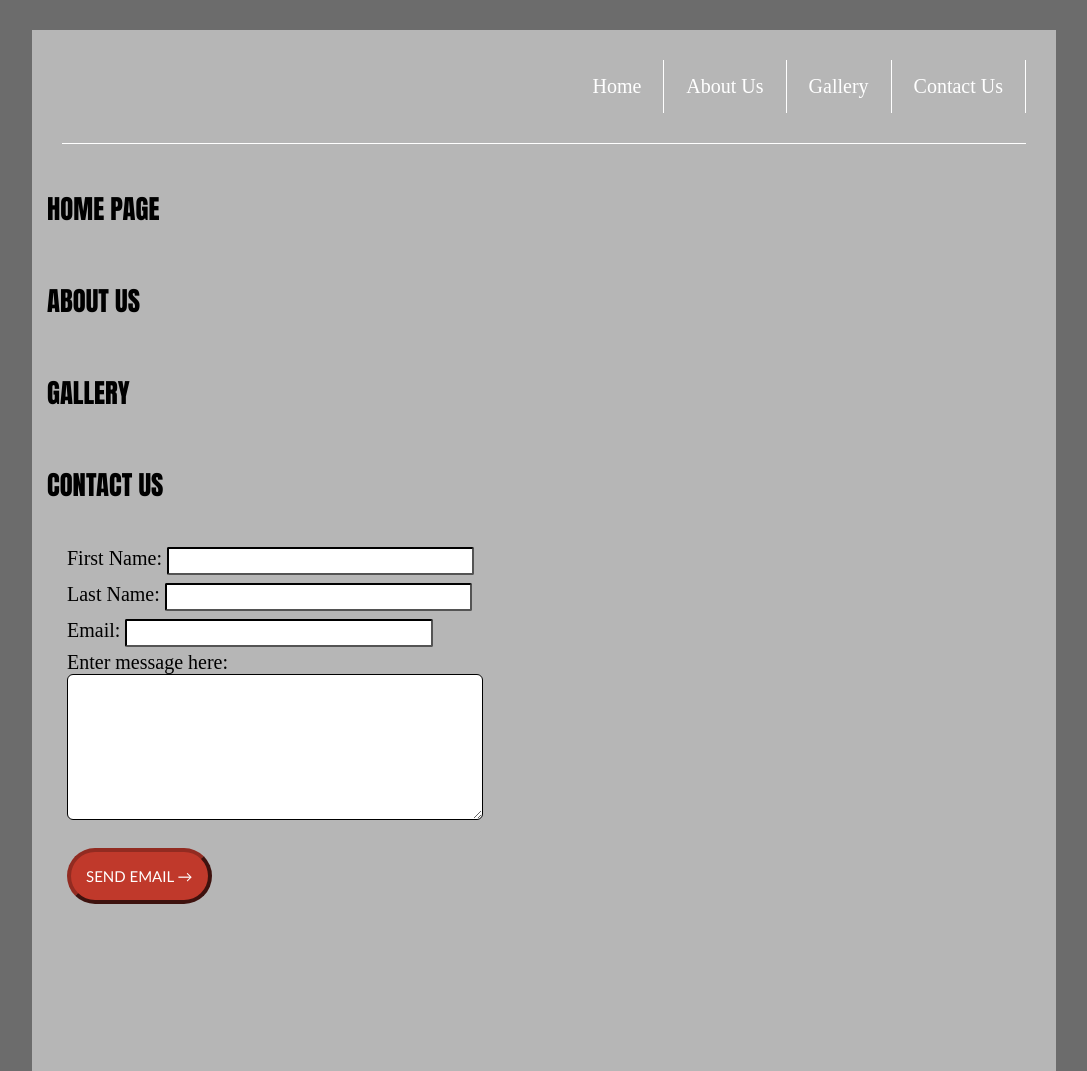
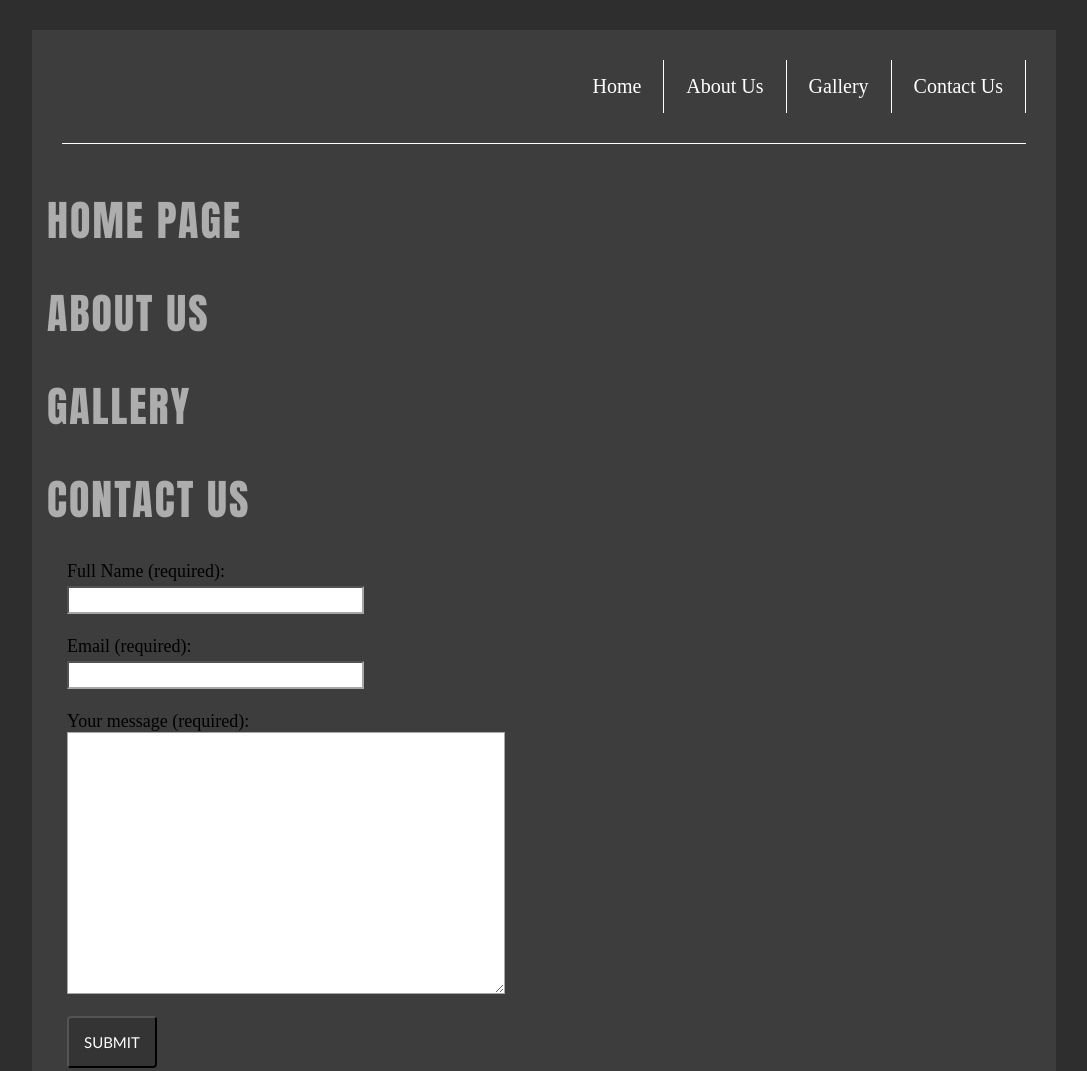
Before and after one commit to Jullan2018/travel-web, a plain HTML site: page index.html in a window 1280 px wide. Shown: the top 1071 px of the page, without its empty margins (96-1183 px from the left). Drawn offline with Linux system fonts and the light colour scheme.

Commit message:
new changes

```diff
--- a/index.html
+++ b/index.html
@@ -14,32 +14,31 @@
 
     <section>
     <div id = "home.html">
-    <h1> HOME PAGE</h1>
+    <div id ="title"> HOME PAGE</div>
     </section>
 
     <section>
     <div id = "about.html">
-    <h1> ABOUT US</h1>
+    <div id ="title"> ABOUT US</div>
     </section>
 
     <section>
     <div id = "gallery.html">
-    <h1> GALLERY </h1>
+    <div id ="title"> GALLERY </div>
     </section>
     <section>
     <div id = "contact.html">
-    <h1>CONTACT US</h1>
-
+    <div id ="title">CONTACT US</div>
+    <div id="contact_form"
     <form action="" id="contactform" method="post">
-    <label>First Name: <input type="text" name="fname"><br>
-    <label>Last Name: <input type="text" name="lname"><br>
-    <label>Email: <input type="text" name="email"><br>
-    <label>Enter message here:</label><br>
-    <textarea id="textarea" rows ="10" cols="20">
+    <label>Full Name (required): </label><br><input type="text" id="name" name="name"><br><br>
+    <label>Email (required): </label><br><input type="text" id="email" name="email"><br><br>
+    <label>Your message (required): </label><br>
+    <textarea id="textarea"rows ="5" cols="80">
     </textarea><br><br>
-    <button type="submit" name="contactbutton">SEND EMAIL →</button>
+    <button type="submit" name="contactbutton">SUBMIT</button>
     </form>
-
+    </div>
 
 
     </section>
--- a/style.css
+++ b/style.css
@@ -1,26 +1,30 @@
 html
 {
-    background: #6C6C6C;
+    background: #2E2E2E;
     height:100%;
-    padding:0px;
+    padding-bottom:0px;
     margin:0px;
 }
 body
 {
     position: relative;
-    background-color: #B6B6B6;
     margin-left: 10%;
     margin-right:10%;
-    margin-bottom: 0%;
+    background-color: rgb(61, 61, 61);
     padding-bottom: 100%;
-    min-width : 70%;
     min-height: 100%;
+}
+
+#title{
+    color:rgb(173, 173, 173);
+    letter-spacing: 2px;
+    font-size:42px;
+    font-family: Impact, Haettenschweiler, 'Arial Narrow Bold', sans-serif;
+    padding : 15px;
 }
 h1
 {
-    padding : 15px;
-    font-family: Impact, Haettenschweiler, 'Arial Narrow Bold', sans-serif;
-    font-size: 20pt;
+
 }
 h2
 {
@@ -58,15 +62,14 @@ li a:hover{
 }
 input
 {
-    padding:10px;
-    font-size:12px;
-    border-radius: 2px;
-    border-color: black;
+    padding:5px;
+    border-radius: 0.5px;
+    border-color: rgb(168, 166, 166);
 }
 label
 {
-    padding:35px;
-    font-size:20px;
+    font-family: 'Times New Roman', Times, serif;
+    font-size: 18px;
 }
 input[type="text"]{
     width:30%;
@@ -78,24 +81,30 @@ input[type="text"]{
 
 textarea{
     width:40%;
-    font-size:12px;
-    border-radius: 6px;
-    border-color: black;
-    margin-left:35px;
+    height: 240px;
+    font-size:14px;
+    border-radius: 0.5px;
+    border-color: rgb(168, 166, 166);
+    line-height: 20px;
+    outline:none;
+    font-weight: 200;
+    padding-left:20px;
+    padding-top:10px;
+    padding-bottom:10px;
+    padding-right: 20px;
+
 }
 
 button[type="submit"]
 {
-    margin-left:35px;
     font-size:15px;
     font-family: 'Gill Sans', 'Gill Sans MT', Calibri, 'Trebuchet MS', sans-serif;
     padding:15px;
-    border-radius: 40px;
-    border-color: #922B21  ;
-    border-width:4px;
-    background-color: #C0392B;
+    border-radius: 4px;
+    background-color: rgb(53, 52, 52);
     color:white;
 }
+
 #footer
 {
 background-color: rgb(102, 102, 102);
@@ -105,6 +114,7 @@ width:100%;
 height:150px;
 clear:both;
 }
+
 #copyright
 {
     background-color: #2E2E2E;
@@ -118,6 +128,7 @@ clear:both;
     height:30px;
     clear:both;
 }
+
 .fa{
     display: inline-block;
     cursor: pointer;
@@ -129,6 +140,12 @@ clear:both;
     top: 50px;
     left: 750px;
     border-radius: 50%;
+
+}
+
+#contact_form{
+    margin-top: 15px;
+    margin-left:35px;
 
 }
 .fa:hover{
```
